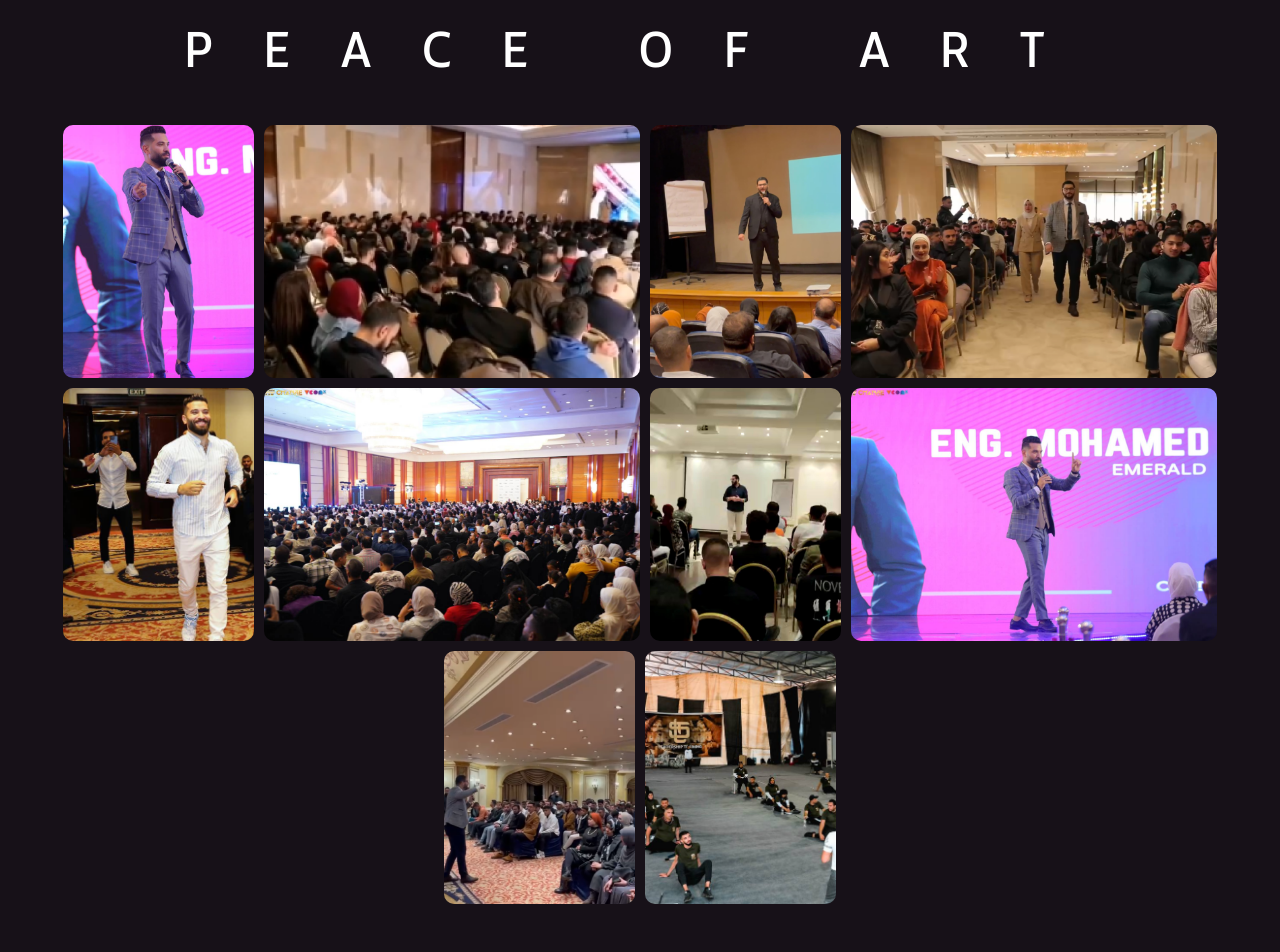
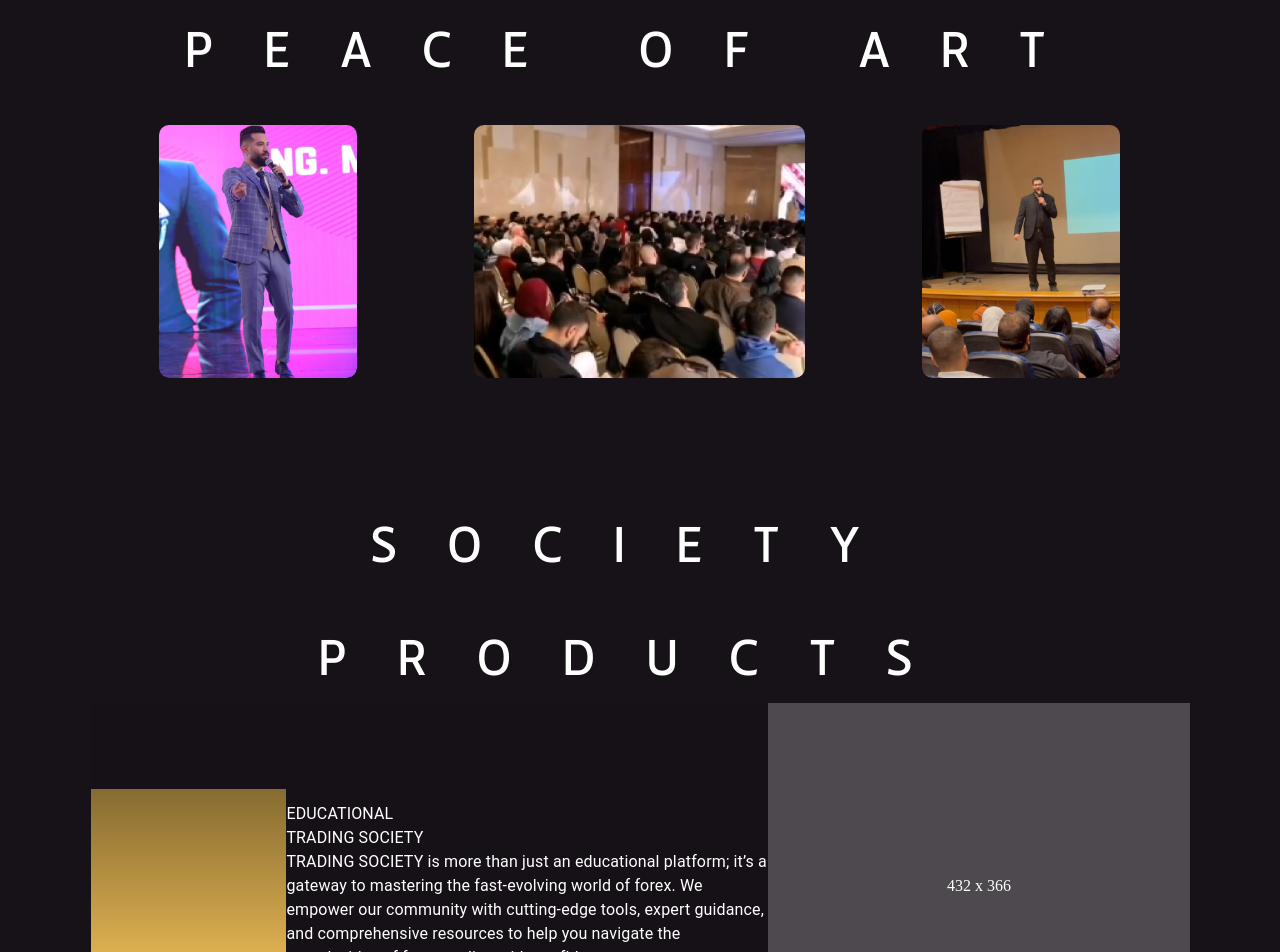
Before and after one commit to karim40188/smart_business, a React (Vite) app: page / in a window 1280 px wide. Shown: the part 3580-4532 px from the top of the page. Before the commit the page ends 4488 px from the top, so only its background shows below. Built offline with nearby package versions, Linux system fonts and the light colour scheme; a web font is replaced by a local one.

Commit message:
some edit

```diff
--- a/package.json
+++ b/package.json
@@ -18,7 +18,8 @@
     "react": "^18.3.1",
     "react-dom": "^18.3.1",
     "react-icons": "^5.3.0",
-    "react-router-dom": "^6.27.0"
+    "react-router-dom": "^6.27.0",
+    "swiper": "^11.1.14"
   },
   "devDependencies": {
     "@eslint/js": "^9.13.0",
--- a/src/Components/Layout.jsx
+++ b/src/Components/Layout.jsx
@@ -14,7 +14,7 @@
       <OurFocus />
       <OurStory />
       <PeaceOfArts/>
-      {/* <SocietyProducts /> */}
+      <SocietyProducts />
     </Box>
   );
 }
--- a/src/Components/PeaceOfArts.jsx
+++ b/src/Components/PeaceOfArts.jsx
@@ -1,5 +1,11 @@
 import { Box, Typography } from "@mui/material";
-import peace_of_arts_img from "../assets/peace_of_arts_img.png";
+import { Swiper, SwiperSlide } from 'swiper/react';
+
+// Import Swiper styles
+import 'swiper/css';
+
+
+
 import img1 from "../assets/peace_of_art_imgs/img1.png";
 import img2 from "../assets/peace_of_art_imgs/img2.png";
 import img3 from "../assets/peace_of_art_imgs/img3.png";
@@ -10,11 +16,12 @@
 import img8 from "../assets/peace_of_art_imgs/img8.png";
 import img9 from "../assets/peace_of_art_imgs/img9.png";
 import img10 from "../assets/peace_of_art_imgs/img10.png";
-import { useState } from "react";
 
 function PeaceOfArts() {
+  const images = [img1, img2, img3, img4, img5, img6, img7, img8, img9, img10];
+
   return (
-    <Box sx={{overflow:{xs:'hidden',md:'visible'}}}>
+    <Box sx={{ overflow: { xs: "hidden", md: "visible" } }}>
       <Box className="container">
         <Typography
           sx={{
@@ -28,201 +35,33 @@
           PEACE OF ART
         </Typography>
 
-        <Box
-          sx={{
-            display: "flex",
-            flexWrap: "wrap",
-            gap: "10px",
-            justifyContent: "center",
-            width: { xs: "100%", xl: "90%" },
-            mx: "auto",
+        <Swiper
+         spaceBetween={50}
+         slidesPerView={3}
+         onSlideChange={() => console.log('slide change')}
+         onSwiper={(swiper) => console.log(swiper)}
+          style={{
+            width: "100%",
+            maxWidth: "90%",
+            margin: "0 auto",
           }}
         >
-          <Box
-            sx={{
-              width: { xs: "100%", md: "191px" },
-              height: {xs:'auto',md:"253px"},
-              borderRadius: "10px",
-            }}
-          >
+          {images.map((img, index) => (
+            <SwiperSlide key={index} style={{ display: "flex", justifyContent: "center" }}>
               <Box
                 component="img"
-              src={img1}
+                src={img}
                 sx={{
-                width: "100%",
-                height: "100%",
-                borderRadius: "10px",
-                objectFit: "cover",
-
-              }}
-            />
-          </Box>
-          <Box
-            sx={{
-              width: { xs: "100%", md: "376px" },
-              height: {xs:'auto',md:"253px"},
-              borderRadius: "10px",
-            }}
-          >
-            <Box
-              component="img"
-              src={img2}
-              sx={{
-                width: "100%",
-                height: "100%",
+                  width: { xs: "100%", md: "auto" },
+                  maxWidth: "100%",
+                  height: { xs: "auto", md: "253px" },
                   borderRadius: "10px",
                   objectFit: "cover",
                 }}
               />
-          </Box>
-          <Box
-            sx={{
-              width: { xs: "100%", md: "191px" },
-              height: {xs:'auto',md:"253px"},
-              borderRadius: "10px",
-            }}
-          >
-            <Box
-              component="img"
-              src={img3}
-              sx={{
-                width: "100%",
-                height: "100%",
-                borderRadius: "10px",
-                objectFit: "cover",
-              }}
-            />
-          </Box>
-          <Box
-            sx={{
-              width: { xs: "100%", md: "366px" },
-              height: {xs:'auto',md:"253px"},
-              borderRadius: "10px",
-            }}
-          >
-            <Box
-              component="img"
-              src={img4}
-              sx={{
-                width: "100%",
-                height: "100%",
-                borderRadius: "10px",
-                objectFit: "cover",
-              }}
-            />
-          </Box>
-          <Box
-            sx={{
-              width: { xs: "100%", md: "191px" },
-              height: {xs:'auto',md:"253px"},
-              borderRadius: "10px",
-            }}
-          >
-            <Box
-              component="img"
-              src={img5}
-              sx={{
-                width: "100%",
-                height: "100%",
-                borderRadius: "10px",
-                objectFit: "cover",
-              }}
-            />
-          </Box>
-
-          <Box
-            sx={{
-              width: { xs: "100%", md: "376px" },
-              height: {xs:'auto',md:"253px"},
-              borderRadius: "10px",
-            }}
-          >
-            <Box
-              component="img"
-              src={img6}
-              sx={{
-                width: "100%",
-                height: "100%",
-                borderRadius: "10px",
-                objectFit: "cover",
-              }}
-            />
-          </Box>
-          <Box
-            sx={{
-              width: { xs: "100%", md: "191px" },
-              height: {xs:'auto',md:"253px"},
-              borderRadius: "10px",
-            }}
-          >
-            <Box
-              component="img"
-              src={img7}
-              sx={{
-                width: "100%",
-                height: "100%",
-                borderRadius: "10px",
-                objectFit: "cover",
-              }}
-            />
-          </Box>
-
-          <Box
-            sx={{
-              width: { xs: "100%", md: "366px" },
-              height: {xs:'auto',md:"253px"},
-              borderRadius: "10px",
-            }}
-          >
-            <Box
-              component="img"
-              src={img8}
-              sx={{
-                width: "100%",
-                height: "100%",
-                borderRadius: "10px",
-                objectFit: "cover",
-              }}
-            />
-          </Box>
-
-          <Box
-            sx={{
-              width: { xs: "100%", md: "191px" },
-              height: {xs:'auto',md:"253px"},
-              borderRadius: "10px",
-            }}
-          >
-            <Box
-              component="img"
-              src={img9}
-              sx={{
-                width: "100%",
-                height: "100%",
-                borderRadius: "10px",
-                objectFit: "cover",
-              }}
-            />
-          </Box>
-          <Box
-            sx={{
-              width: { xs: "100%", md: "191px" },
-              height: {xs:'auto',md:"253px"},
-              borderRadius: "10px",
-            }}
-          >
-            <Box
-              component="img"
-              src={img10}
-              sx={{
-                width: "100%",
-                height: "100%",
-                borderRadius: "10px",
-                objectFit: "cover",
-              }}
-            />
-          </Box>
-        </Box>
+            </SwiperSlide>
+          ))}
+        </Swiper>
       </Box>
     </Box>
   );
--- a/src/Components/SocietyProducts.jsx
+++ b/src/Components/SocietyProducts.jsx
@@ -1,10 +1,9 @@
 import { Box, Typography } from "@mui/material";
-
-function SocietyProducts(){
-    return (
-        <Box>
-            <Box className="container">
-
+import blankImg from "../assets/blank.png";
+function SocietyProducts() {
+  return (
+    <Box>
+      <Box className="container">
         <Typography
           sx={{
             fontFamily: "Tanseek Modern Pro Arabic",
@@ -13,14 +12,66 @@
             textAlign: "center",
           }}
         >
-        SOCIETY
-        <br/>
-         PRODUCTS
+          SOCIETY
+          <br />
+          PRODUCTS
         </Typography>
 
+        <Box sx={{}}>
+          <Box
+            sx={{
+              width: "1099px",
+              background: "#13131321",
+              height: "522px",
+              mx: "auto",
+            }}
+          >
+            <Box
+              className="flex-center"
+              sx={{ justifyContent: "space-between" }}
+            >
+              <Box
+
+              className="blur"
+                sx={{
+                  width: "201px",
+                  height: "194px",
+                  background:
+                    "linear-gradient(180deg, #866B31 0%, #ECBC56 100%)",
+
+
+                }}
+              ></Box>
+              <Box sx={{ width: "45%" }}>
+                <Typography>EDUCATIONAL</Typography>
+                <Typography>TRADING SOCIETY</Typography>
+
+                <Typography>
+                  TRADING SOCIETY is more than just an educational platform;
+                  it’s a gateway to mastering the fast-evolving world of forex.
+                  We empower our community with cutting-edge tools, expert
+                  guidance, and comprehensive resources to help you navigate the
+                  complexities of forex trading with confidence.
+                </Typography>
+              </Box>
+
+              <Box
+                className="flex-center"
+                sx={{
+                  width: "432px",
+                  height: "366px",
+                  backgroundImage: `url(${blankImg})`,
+                  justifyContent: "center",
+                }}
+              >
+                432 x 366
+              </Box>
             </Box>
+          </Box>
         </Box>
-    )
+      </Box>
+    </Box>
+  );
 }
 
 export default SocietyProducts;
--- a/src/index.css
+++ b/src/index.css
@@ -18,6 +18,12 @@
   width: 95%;
   margin: 0 auto;
   padding-top: 100px;
+}
+
+
+.flex-center{
+  display:flex;
+  align-items: center;
 }
 
 .navbar {
@@ -74,3 +80,8 @@
   font-weight: normal;
   font-style: normal;
 }
+
+
+.blur {
+  backdrop-filter: blur(217.8000030517578px)
+}
```
Also changed, not shown: src/assets/blank.png (added), 1 other file (tests, documents, lock files or other folders). Lines whose indentation alone changed are shown as unchanged.
